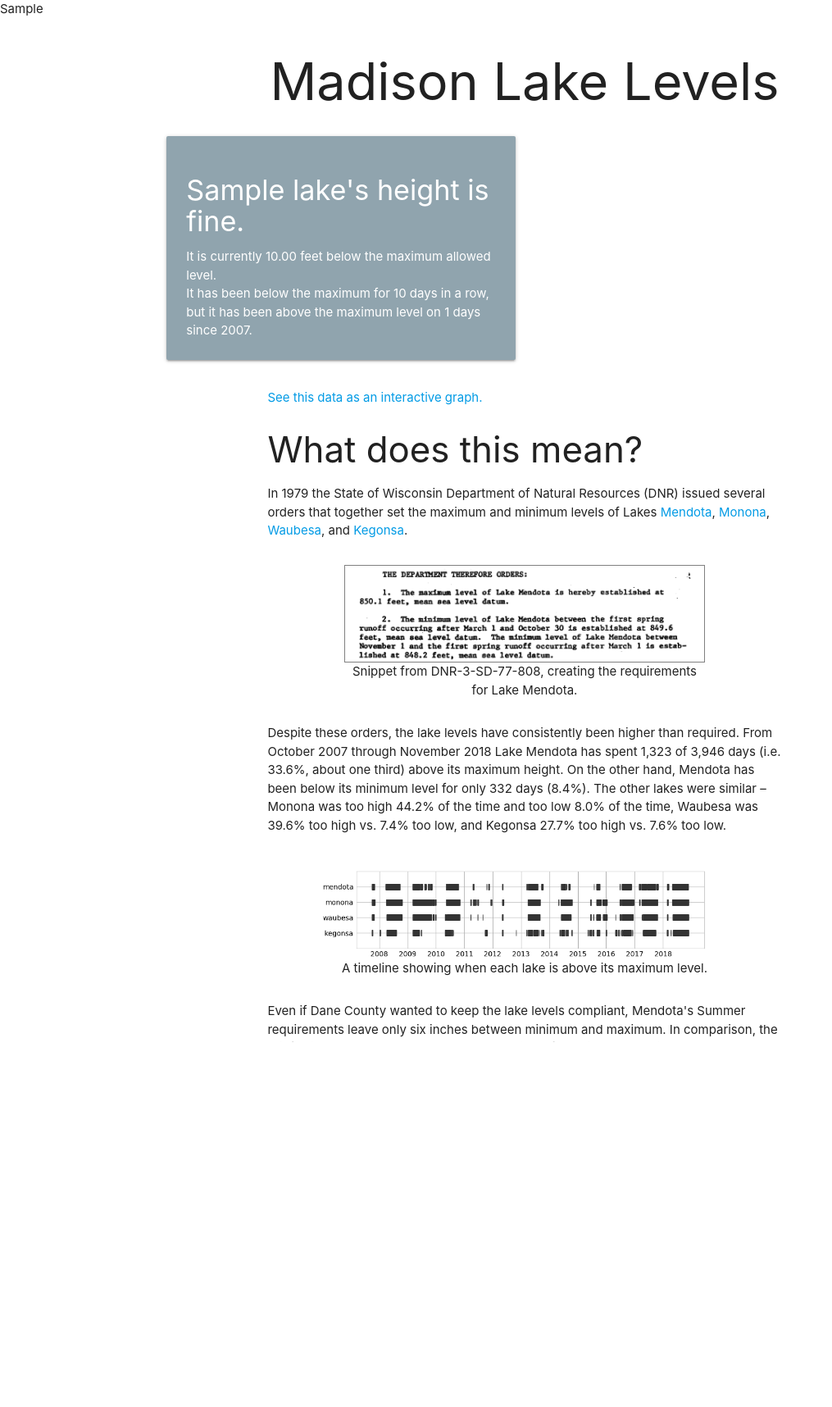
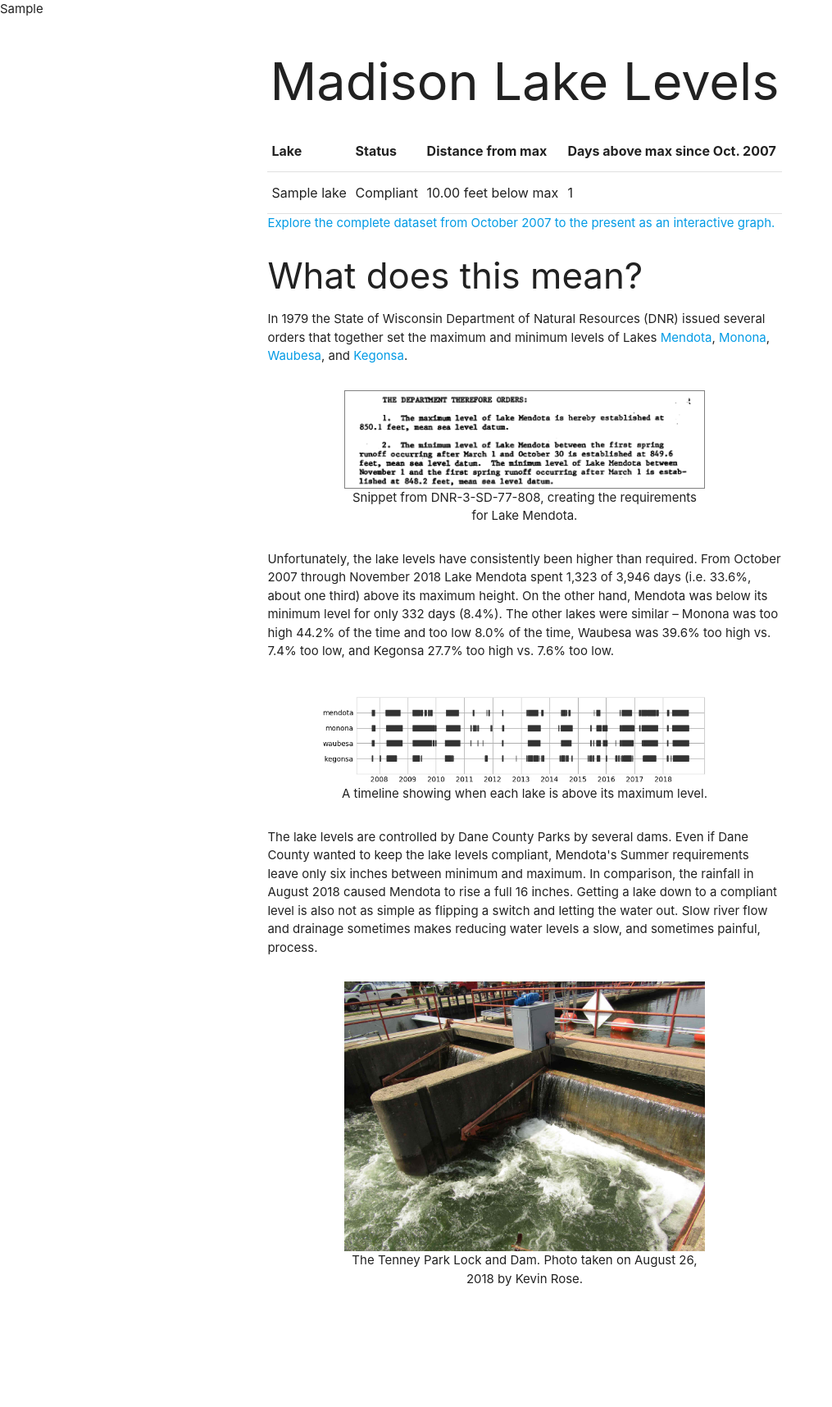
Before and after one commit to kbrose/yahara-info, a Flask app: template templates/main.html in a window 1280 px wide. Shown: the top 1716 px of the page at 82% size, without its empty margins (0-1015 px from the left). After the commit the page ends 1569 px from the top, so only its background shows below. Run offline with Flask 2, Linux system fonts and the light colour scheme; the template is opened without the code that fills it: most values are stand-ins (such as "Sample title", 1, 10 or a date in 2020); parts of the project's set-up code (start-up, migrations or seed data) failed here and were passed over.

Commit message:
Cards -> table

```diff
--- a/templates/main.html
+++ b/templates/main.html
@@ -1,32 +1,33 @@
 {% extends "base.html" %}
 {% block content %}
-<div class="row">
-{% for lake, is_high, streak, curr_height, max_allowed, total_high in info %}
-    <div class="col s12 m6">
-        <div class="card-panel small {% if is_high %}cyan{% else %}blue-grey{% endif %} lighten-2">
-            <span class="white-text">
-                {% if is_high %}
-                    <h4>{{ lake }} is too high.</h4>
-                    It is currently {{ '%0.2f'| format(curr_height - max_allowed|float) }} feet
-                    above the maximum allowed level.
-                    <br>
-                    It has been above the maximum for {{ streak }} days in a row, and it
-                    has been above the maximum level on {{ total_high }} days since 2007.
-                {% else %}
-                    <h4>{{ lake }}'s height is fine.</h4>
-                    It is currently {{ '%0.2f'| format(max_allowed - curr_height|float) }} feet
-                    below the maximum allowed level.
-                    <br>
-                    It has been below the maximum for {{ streak }} days in a row, but it
-                    has been above the maximum level on {{ total_high }} days since 2007.
-                {% endif %}
-            </span>
-        </div>
-    </div>
-{% endfor %}
-</div>
 <div class="container">
-    <a href="/plot">See this data as an interactive graph.</a>
+    <table class="responsive-table">
+        <thead>
+            <tr>
+                <th>Lake</th>
+                <th>Status</th>
+                <th>Distance from max</th>
+                <th>Days above max since Oct. 2007</th>
+            </tr>
+        </thead>
+        <tbody>
+            {% for lake, is_high, streak, curr_height, max_allowed, total_high in info %}
+                <tr {% if is_high %}class="red lighten-5"{% endif %}>
+                    <td>{{ lake }}</td>
+                    <td>{% if is_high %}<b>Too high</b>{% else %}Compliant{% endif %}</td>
+                    <td>
+                        {% if is_high %}
+                        {{ '%0.2f'| format(curr_height - max_allowed|float) }} feet above max
+                        {% else %}
+                        {{ '%0.2f'| format(max_allowed - curr_height|float) }} feet below max
+                        {% endif %}
+                    </td>
+                    <td>{{ total_high }}</td>
+                </tr>
+            {% endfor %}
+        </tbody>
+    </table>
+    <a href="/plot" class="section">Explore the complete dataset from October 2007 to the present as an interactive graph.</a>
     <h3>What does this mean?</h3>
     <p>
         In 1979 the State of Wisconsin Department of Natural Resources (DNR) issued several orders that together set the maximum and minimum levels of Lakes <a href="https://lwrd.countyofdane.com/documents/pdf/DNR-3-SD-77-808.pdf">Mendota</a>, <a href="https://lwrd.countyofdane.com/documents/pdf/DNR-3-SD-77-819.pdf">Monona</a>, <a href="https://lwrd.countyofdane.com/documents/pdf/DNR-3-SD-77-819.pdf">Waubesa</a>, and <a href="https://pdf.countyofdane.com/lwrd/landconservation/DNR-3-WR-1116.pdf">Kegonsa</a>.
@@ -38,19 +39,18 @@
         <figcaption>Snippet from DNR-3-SD-77-808, creating the requirements for Lake Mendota.</figcaption>
     </figure>
     <p>
-        Despite these orders, the lake levels have consistently been higher than required. From October 2007 through November 2018 Lake Mendota has spent 1,323 of 3,946 days (i.e. 33.6%, about one third) above its maximum height. On the other hand, Mendota has been below its minimum level for only 332 days (8.4%). The other lakes were similar – Monona was too high 44.2% of the time and too low 8.0% of the time, Waubesa was 39.6% too high vs. 7.4% too low, and Kegonsa 27.7% too high vs. 7.6% too low.
+        Unfortunately, the lake levels have consistently been higher than required. From October 2007 through November 2018 Lake Mendota spent 1,323 of 3,946 days (i.e. 33.6%, about one third) above its maximum height. On the other hand, Mendota was below its minimum level for only 332 days (8.4%). The other lakes were similar – Monona was too high 44.2% of the time and too low 8.0% of the time, Waubesa was 39.6% too high vs. 7.4% too low, and Kegonsa 27.7% too high vs. 7.6% too low.
     </p>
     <figure class="center section">
         <img src="/static/imgs/timeline.png" alt="A timeline of when the lakes are above their maximums." class="responsive-img">
         <figcaption>A timeline showing when each lake is above its maximum level.</figcaption>
     </figure>
     <p>
-        Even if Dane County wanted to keep the lake levels compliant, Mendota's Summer requirements leave only six inches between minimum and maximum. In comparison, the rainfall in August 2018 caused Mendota to rise a full 16 inches. Getting a lake down to a compliant level is also not as simple as flipping a switch and letting the water out. Slow river flow and drainage means at least one of the lakes is going to be too high in the case of large rainfall.
+        The lake levels are controlled by Dane County Parks by several dams. Even if Dane County wanted to keep the lake levels compliant, Mendota's Summer requirements leave only six inches between minimum and maximum. In comparison, the rainfall in August 2018 caused Mendota to rise a full 16 inches. Getting a lake down to a compliant level is also not as simple as flipping a switch and letting the water out. Slow river flow and drainage sometimes makes reducing water levels a slow, and sometimes painful, process.
     </p>
     <figure class="container center section">
         <img src="/static/imgs/dam.jpg" alt="A picture of Tenney Park Lock and Dam." class="responsive-img">
         <figcaption>The Tenney Park Lock and Dam. Photo taken on August 26, 2018 by Kevin Rose.</figcaption>
     </figure>
-
 </div>
 {% endblock %}
```
